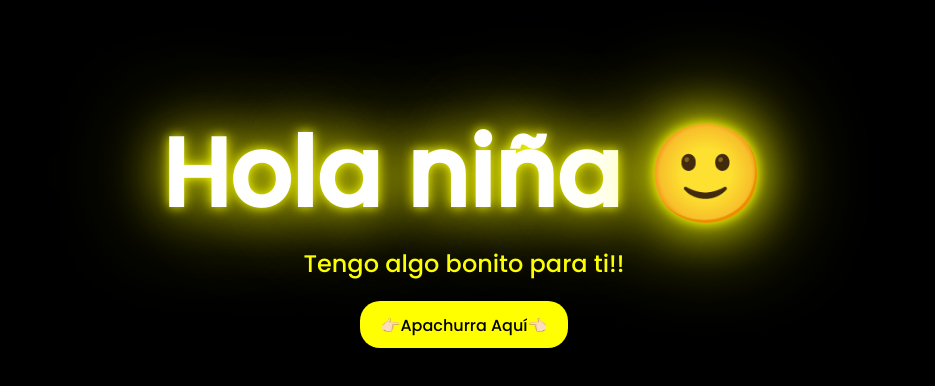
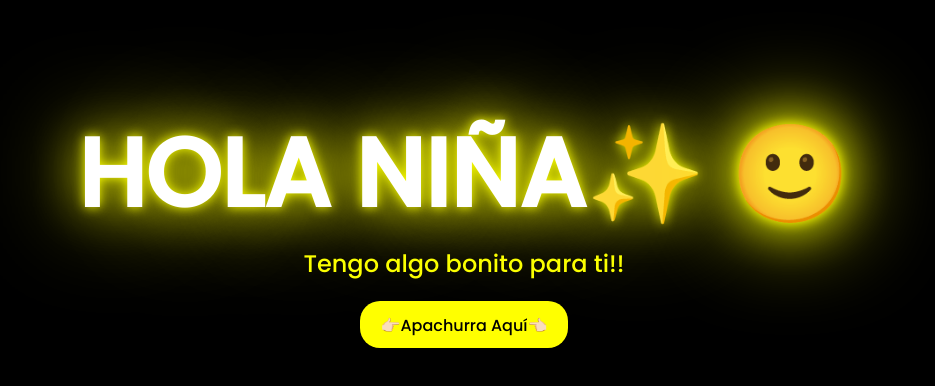
Before and after one commit to Qiwie84/Flowers-Valentine-Day, a plain HTML site: page index.html in a window 1280 px wide. Shown: the part 184-570 px from the top of the page, without its empty margins (184-1119 px from the left). Drawn offline with Linux system fonts and the light colour scheme.

Commit message:
Updahshhsste index.html

```diff
--- a/index.html
+++ b/index.html
@@ -16,7 +16,7 @@
 <body>
     <div class="greetings">
 
-        <span>Hola niña</span>
+        <span>HOLA NIÑA✨</span>
         <span></span>
         <span></span>
         <span></span>
```
